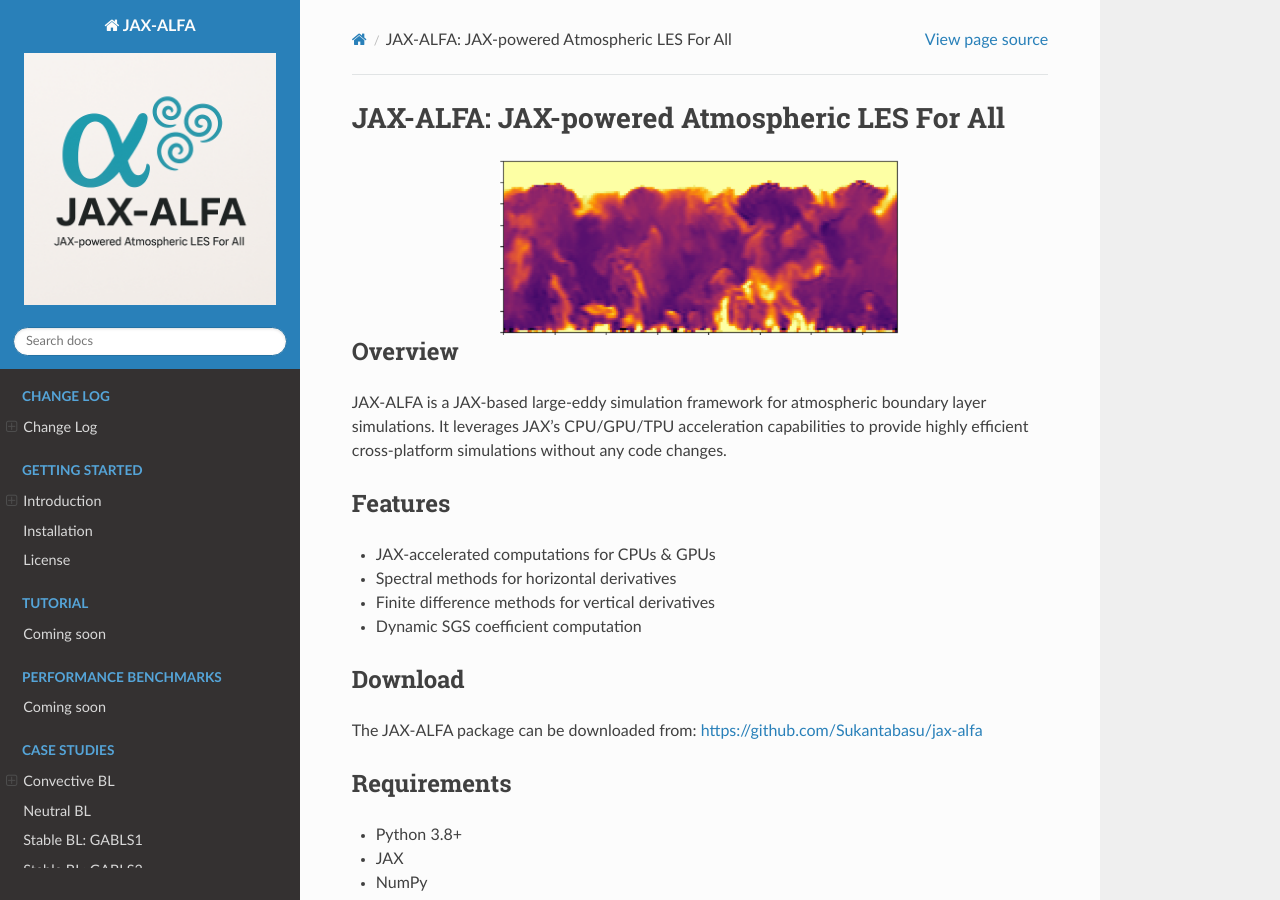
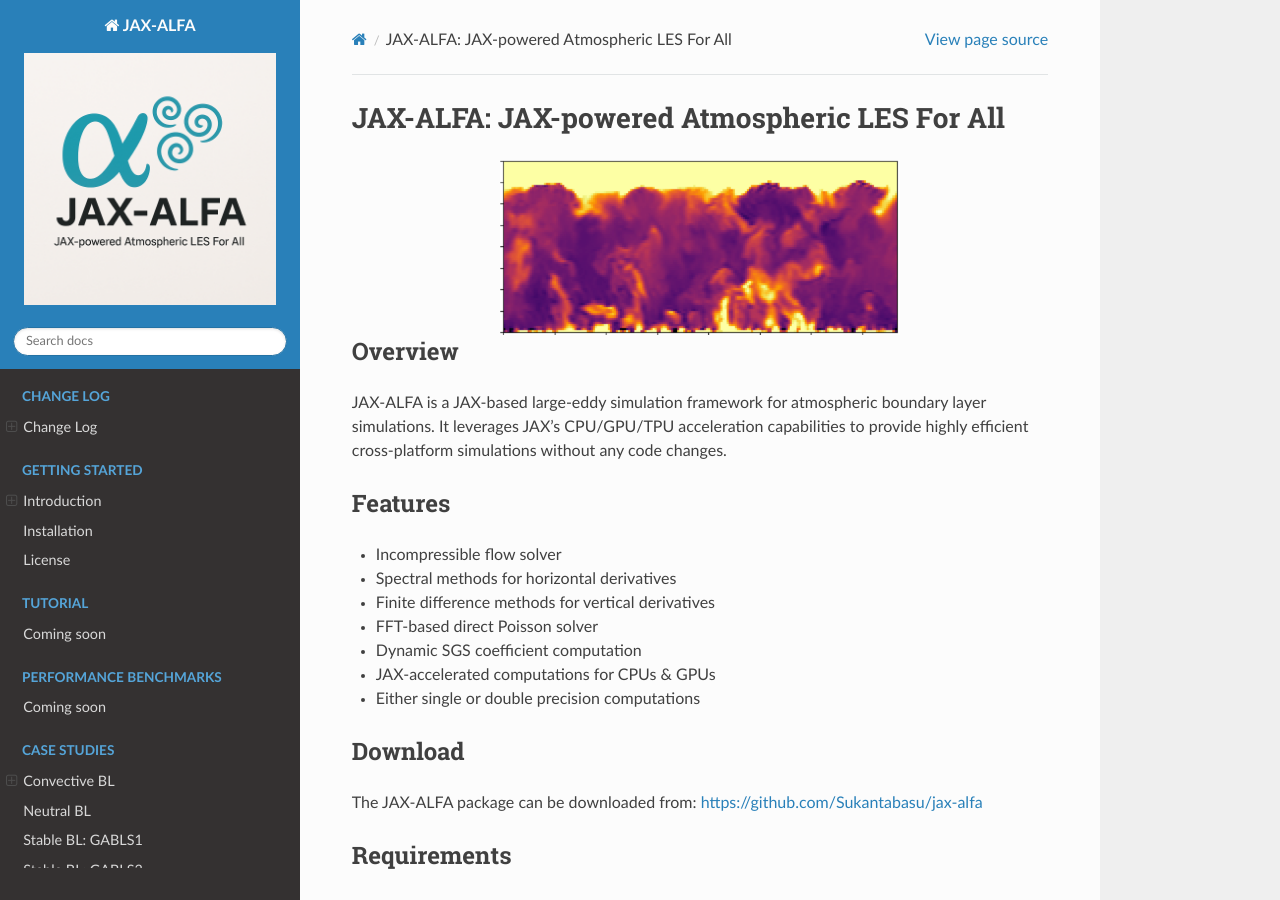
Before and after one commit to Sukantabasu/jax-alfa, a Sphinx documentation site: the page built from docs/source/index.rst, in a window 1280 px wide and 900 px high. Built offline with Sphinx 7.4.7 and the Read the Docs theme 3.1.0, drawn with Linux system fonts in a browser that asks for light colours.

Commit message:
Add files via upload

```diff
--- a/docs/source/index.rst
+++ b/docs/source/index.rst
@@ -16,10 +16,13 @@ without any code changes.
 Features
 --------
 
-- JAX-accelerated computations for CPUs & GPUs
+- Incompressible flow solver
 - Spectral methods for horizontal derivatives
 - Finite difference methods for vertical derivatives
+- FFT-based direct Poisson solver
 - Dynamic SGS coefficient computation
+- JAX-accelerated computations for CPUs & GPUs
+- Either single or double precision computations
 
 Download
 --------
```
